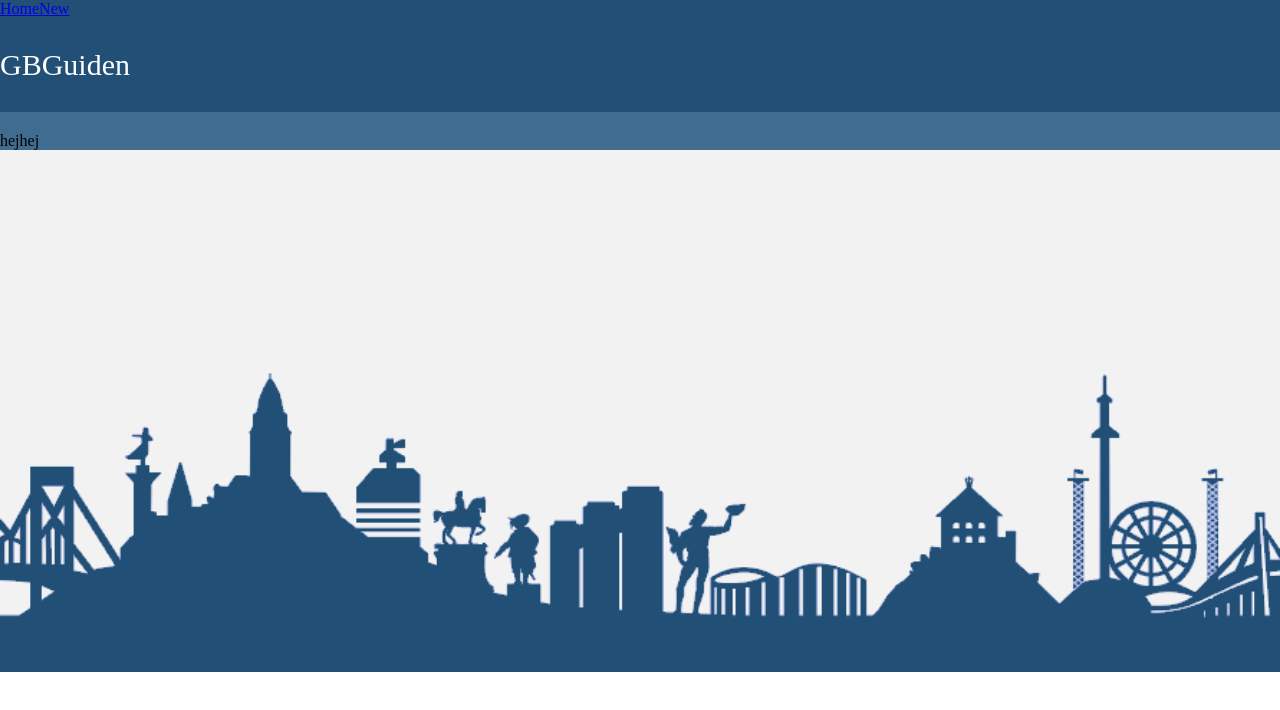
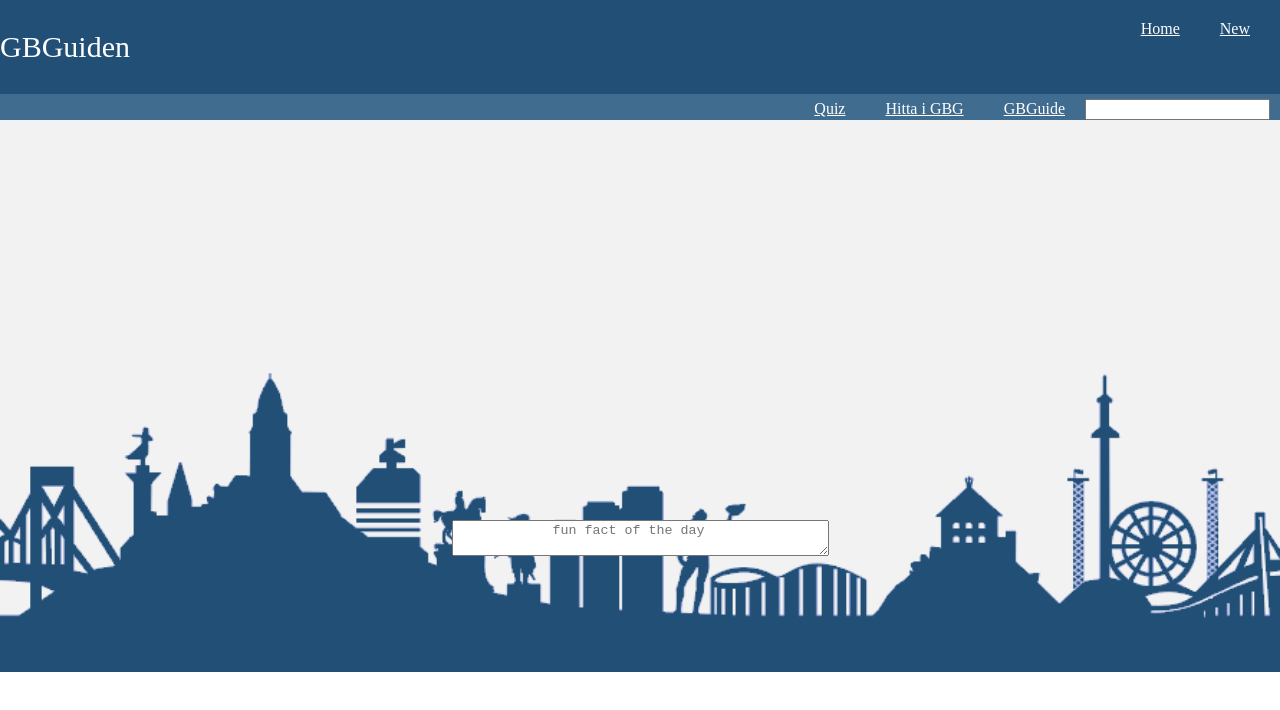
Before and after one commit to Goteborgs-guiden/Gotehenburg-guide, a Vue app in the folder frontend/: page / in a window 1280 px wide. Shown: the top 710 px of the page. Built offline with nearby package versions, Linux system fonts and the light colour scheme.

Commit message:
Add all html and some css. Needs more css

```diff
--- a/frontend/src/App.vue
+++ b/frontend/src/App.vue
@@ -4,14 +4,12 @@ import { RouterLink, RouterView } from 'vue-router'
 <template>
   <header>
     <div class="wrapper">
-        <RouterLink to="/">Home</RouterLink>
-        <RouterLink to="/new">New</RouterLink>
+        <RouterLink class="RouterL" to="/">Home</RouterLink>
+        <RouterLink class="RouterL" to="/new">New</RouterLink>
     </div>
   </header>
   <RouterView />
 </template>
 <style scoped>
-RouterLink{
-  float: right;
-}
+
 </style>
--- a/frontend/src/assets/main.css
+++ b/frontend/src/assets/main.css
@@ -21,11 +21,15 @@ header{
     color: white;
     font-size: 30px;
 }
-.partOfHeader{
+.navbar{
     background-color: #406C90;
     margin: 0;
-    padding-top: 20px;
+    padding-top: 5px;
+    padding-right: 10px;
+    text-align: right;
 }
+
+
 .footer {
 
     position: absolute;
@@ -41,8 +45,19 @@ div#copyright{
     padding-left: 600px;
     padding-bottom: 10px;
 }
+
 div#contact{
     text-align: center;
     padding-left: 50px;
     padding-bottom: 10px;
 }
+.RouterL{
+    color: white;
+    padding-left: 20px;
+    padding-right: 20px;
+}
+.wrapper{
+    float: right;
+    padding-top: 20px;
+    padding-right: 10px;
+}
--- a/frontend/src/components/Homepage.vue
+++ /dev/null
@@ -1,14 +0,0 @@
-<script setup>
-</script>
-<template>
-  <header class="mainHeader">
-    <div>GBGuiden</div>
-  </header>
-  <p class="partOfHeader">hejhej</p>
-  <footer class="footer">
-    <div id="copyright">copyright @ a-laget</div>
-    <div id="contact">contact: a-laget@alaget.se</div>
-  </footer>
-</template>
-<style scoped>
-</style>
--- /dev/null
+++ b/frontend/src/components/TheHomepage.vue
@@ -0,0 +1,34 @@
+<script setup>
+import {RouterLink} from "vue-router";
+</script>
+<template>
+  <header class="mainHeader">
+    <div>GBGuiden</div>
+  </header>
+
+  <p class="navbar">
+    <RouterLink class="RouterL"  to="/">Quiz</RouterLink>
+    <RouterLink class="RouterL"  to="/">Hitta i GBG</RouterLink>
+    <RouterLink class="RouterL" to="/">GBGuide</RouterLink>
+    <input>
+  </p>
+  <p>
+    <a><textarea placeholder="fun fact of the day"></textarea></a>
+  </p>
+  <footer class="footer">
+    <div id="copyright">copyright @ a-laget</div>
+    <div id="contact">contact: a-laget@alaget.se</div>
+  </footer>
+</template>
+<style scoped>
+
+textarea{
+  display: block;
+  margin-left: auto;
+  margin-right: auto;
+  margin-top: 400px;
+  padding-left: 100px;
+  padding-right: 100px;
+
+}
+</style>
--- a/frontend/src/views/HomeView.vue
+++ b/frontend/src/views/HomeView.vue
@@ -1,6 +1,6 @@
 <script setup>
-import TheWelcome from '../components/TheWelcome.vue'
-import Homepage from "@/components/Homepage.vue";
+//import TheWelcome from '../components/TheWelcome.vue'
+import Homepage from "@/components/TheHomepage.vue";
 </script>
 <template>
   <main>
--- a/frontend/src/views/NewView.vue
+++ b/frontend/src/views/NewView.vue
@@ -5,3 +5,5 @@
   </template>
   <style>
   </style>
+<script setup>
+</script>
```
